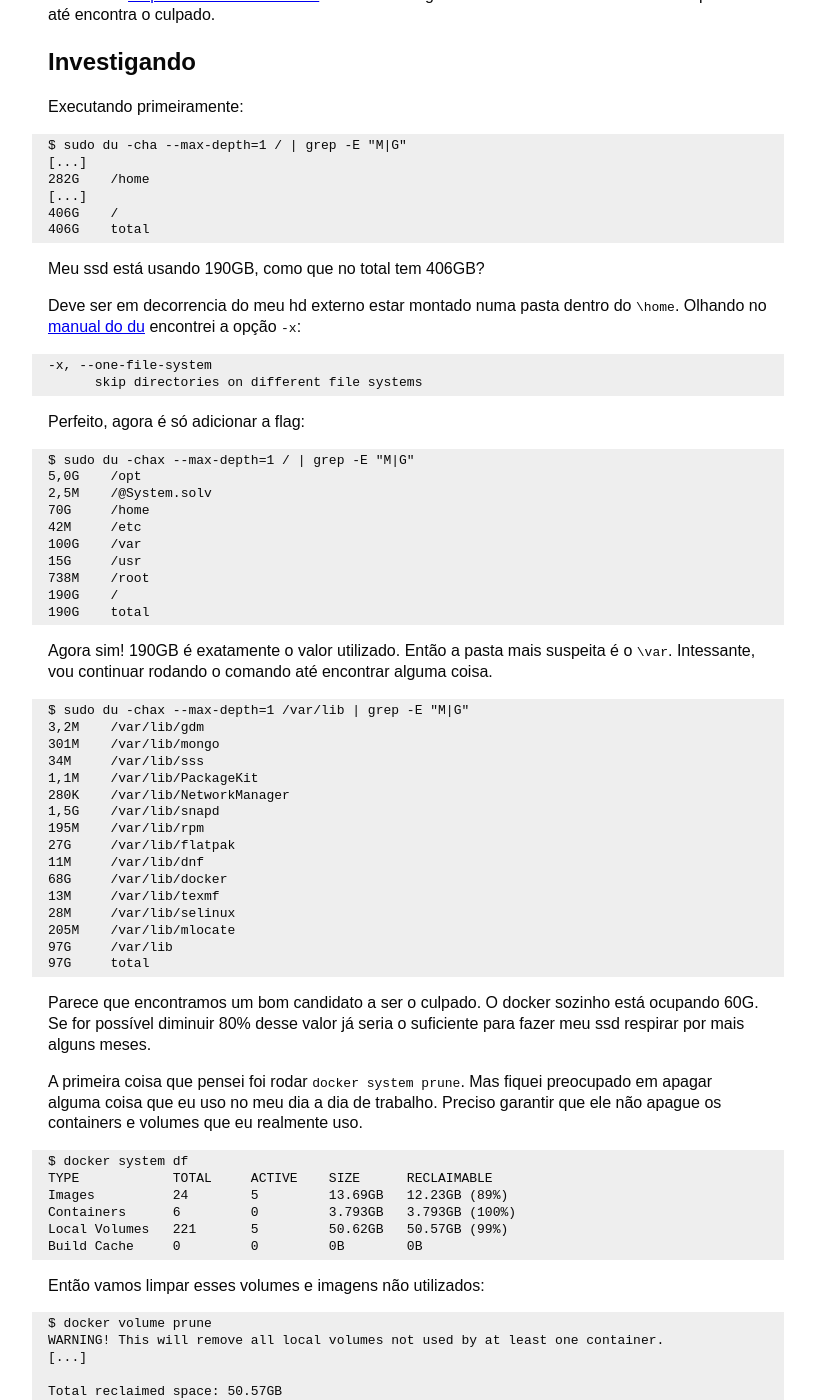
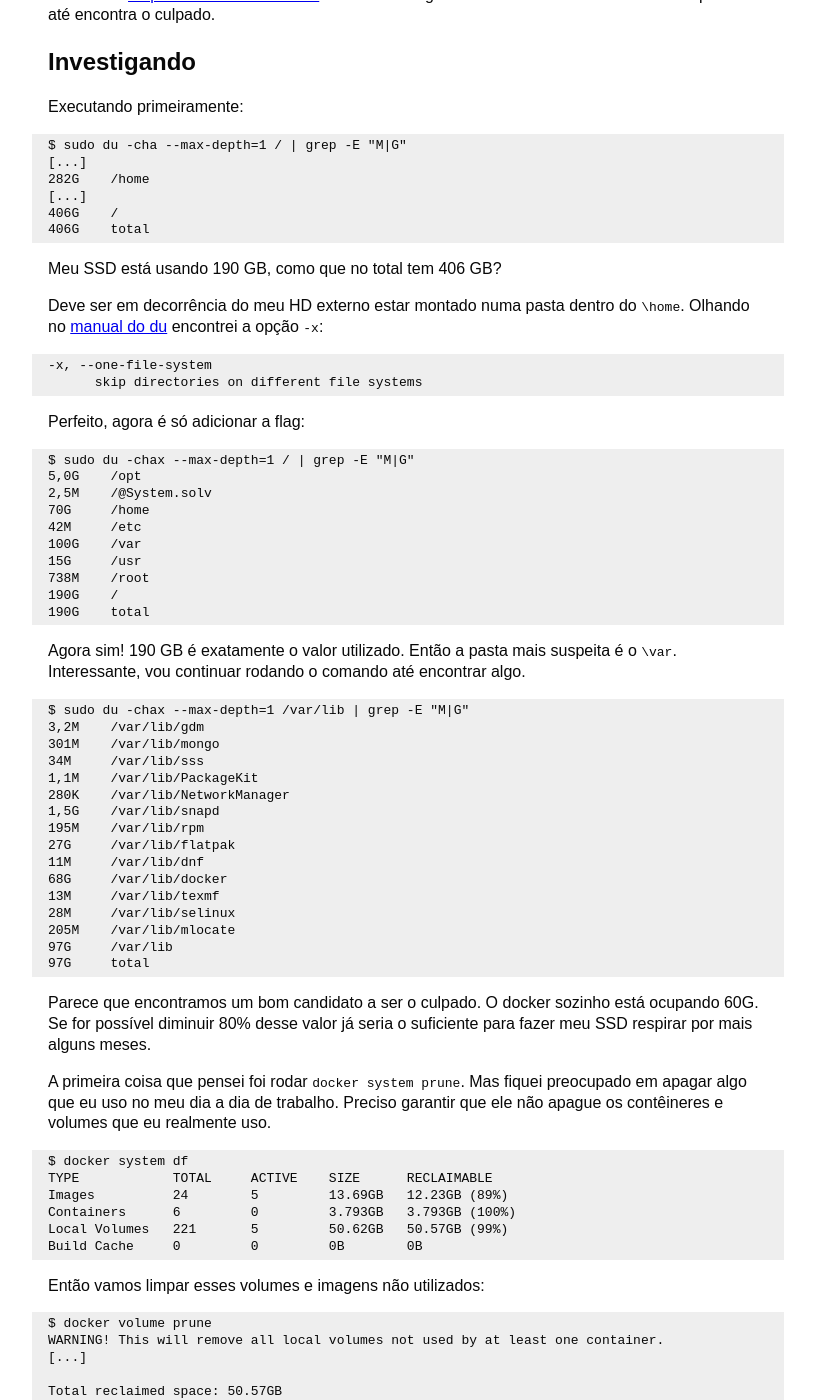
Before and after one commit to rafaellcoellho/rafaellcoellho.github.io, a Jekyll site: the page built from _posts/2022-03-27-liberando-espaco-no-meu-linux.markdown, in a window 1280 px wide and 1400 px high, scrolled down 350 px. Shown: the whole window, without its empty margins (232-1047 px from the left). Built offline with Jekyll 4.4.1, drawn with Linux system fonts in a browser that asks for light colours; some of the changed text lies outside the part shown.

Commit message:
fix(posts): correções ortográficas

````diff
--- a/_posts/2022-03-27-liberando-espaco-no-meu-linux.markdown
+++ b/_posts/2022-03-27-liberando-espaco-no-meu-linux.markdown
@@ -1,10 +1,10 @@
 ---
-title: "Liberando espaço no meu linux"
+title: "Liberando espaço no meu Linux"
 date: 2022-03-27 18:42:00
 layout: post
 ---
 
-Fui checar quanto meu ssd ainda tem disponível:
+Fui checar quanto meu SSD ainda tem disponível:
 
 ```
 $ df -h
@@ -15,9 +15,9 @@ Filesystem      Size  Used Avail Use% Mounted on
 /dev/sda1       916G  213G  657G  25% /home/rafaellcoellho/External
 ```
 
-Só 20GB sobrando? Preciso melhorar isso.
+Só 20 GB sobrando? Preciso melhorar isso.
 
-Esse post vai ser sobre o processo de liberar espaço no meu linux, para
+Esse post vai ser sobre o processo de liberar espaço no meu Linux para
 quando no futuro acontecer a mesma coisa poderei partir do mesmo lugar.
 
 Achei uma [resposta no StackOverflow] sobre como ir gradualmente olhando o
@@ -36,9 +36,9 @@ $ sudo du -cha --max-depth=1 / | grep -E "M|G"
 406G	total
 ```
 
-Meu ssd está usando 190GB, como que no total tem 406GB?
+Meu SSD está usando 190 GB, como que no total tem 406 GB?
 
-Deve ser em decorrencia do meu hd externo estar montado numa pasta
+Deve ser em decorrência do meu HD externo estar montado numa pasta
 dentro do `\home`. Olhando no [manual do du] encontrei a opção `-x`:
 
 ```
@@ -61,8 +61,8 @@ $ sudo du -chax --max-depth=1 / | grep -E "M|G"
 190G	total
 ```
 
-Agora sim! 190GB é exatamente o valor utilizado. Então a pasta mais suspeita é
-o `\var`. Intessante, vou continuar rodando o comando até encontrar alguma coisa.
+Agora sim! 190 GB é exatamente o valor utilizado. Então a pasta mais suspeita é
+o `\var`. Interessante, vou continuar rodando o comando até encontrar algo.
 
 ```
 $ sudo du -chax --max-depth=1 /var/lib | grep -E "M|G"
@@ -85,11 +85,11 @@ $ sudo du -chax --max-depth=1 /var/lib | grep -E "M|G"
 
 Parece que encontramos um bom candidato a ser o culpado. O docker sozinho está
 ocupando 60G. Se for possível diminuir 80% desse valor já seria o suficiente
-para fazer meu ssd respirar por mais alguns meses.
+para fazer meu SSD respirar por mais alguns meses.
 
 A primeira coisa que pensei foi rodar `docker system prune`. Mas fiquei preocupado
-em apagar alguma coisa que eu uso no meu dia a dia de trabalho. Preciso garantir
-que ele não apague os containers e volumes que eu realmente uso.
+em apagar algo que eu uso no meu dia a dia de trabalho. Preciso garantir
+que ele não apague os contêineres e volumes que eu realmente uso.
 
 ```
 $ docker system df
````
Also changed, not shown: other parts of _posts/2022-03-27-liberando-espaco-no-meu-linux.markdown (+1 -1 lines).
